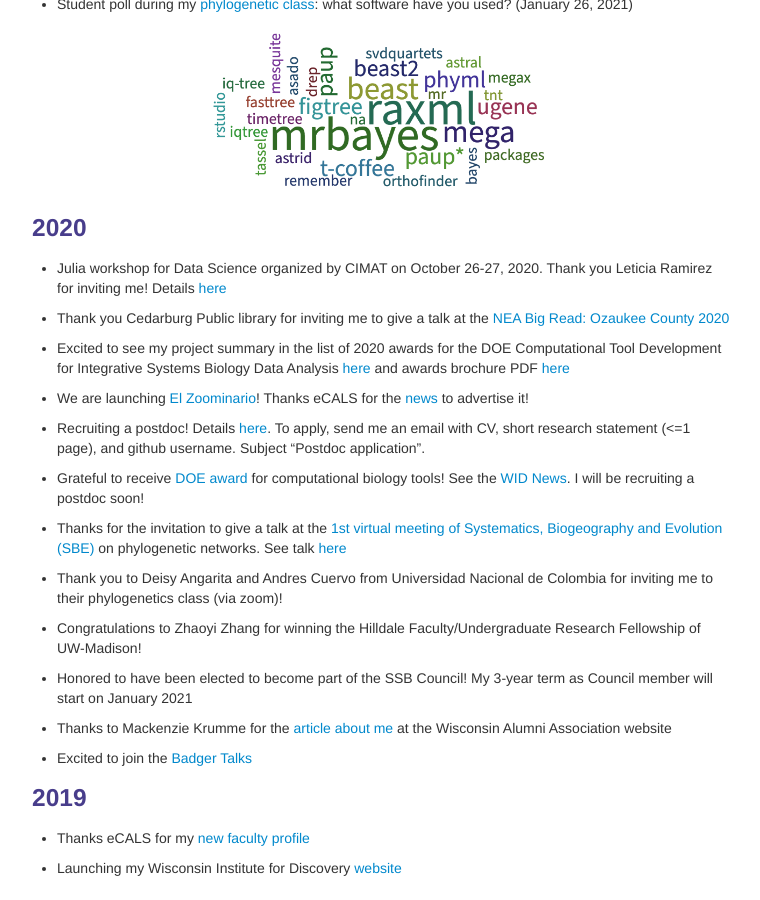
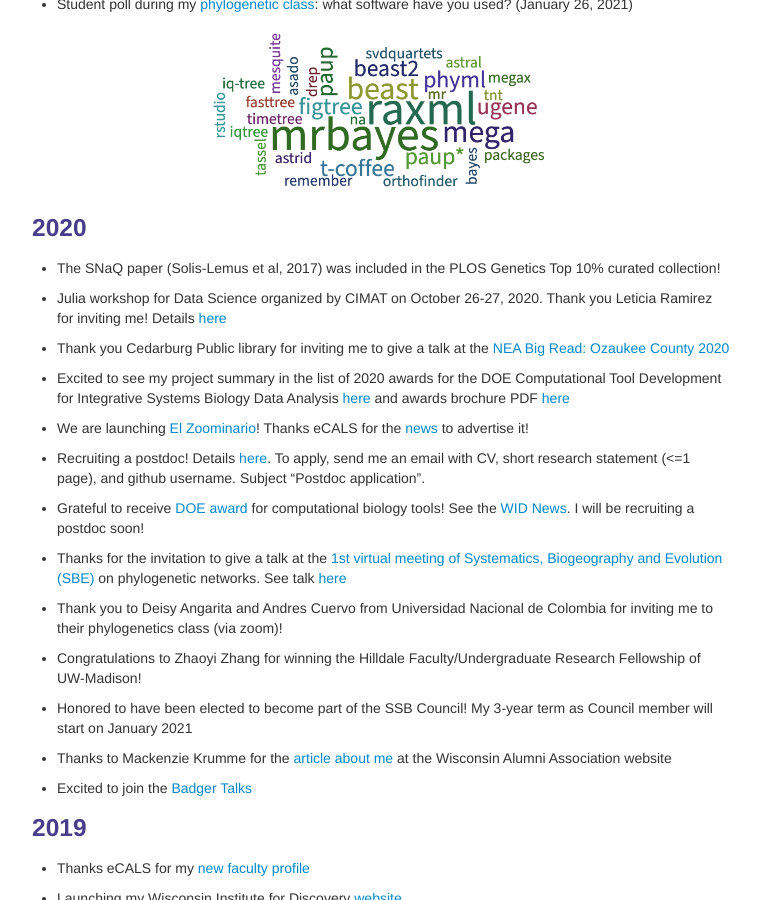
Before and after one commit to solislemuslab/solislemuslab.github.io, a Jekyll site: the page built from pages/news.md, in a window 1280 px wide and 900 px high, scrolled down 662 px. Shown: the whole window, without its empty margins (258-1018 px from the left). Built offline with Jekyll 4.4.1, drawn with Linux system fonts in a browser that asks for light colours.

Commit message:
added news

```diff
--- a/pages/news.md
+++ b/pages/news.md
@@ -31,6 +31,8 @@ description: Solis-Lemus lab
 
 ### 2020
 
+- The SNaQ paper (Solis-Lemus et al, 2017) was included in the PLOS Genetics Top 10% curated collection!
+
 - Julia workshop for Data Science organized by CIMAT on October 26-27, 2020. Thank you Leticia Ramirez for inviting me! Details [here](http://mcd.eventos.cimat.mx/)
 
 - Thank you Cedarburg Public library for inviting me to give a talk at the [NEA Big Read: Ozaukee County 2020](https://cedarburglibrary.org/connect/cedarburg-friends-of-the-library/cedarburg-reads/)
```
